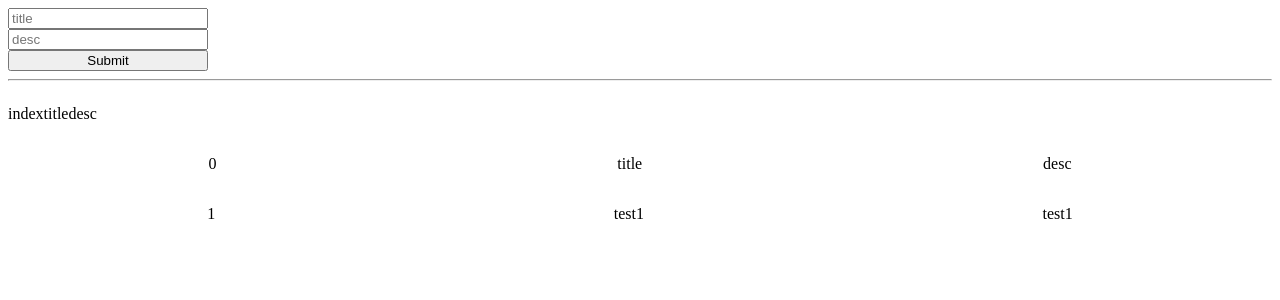
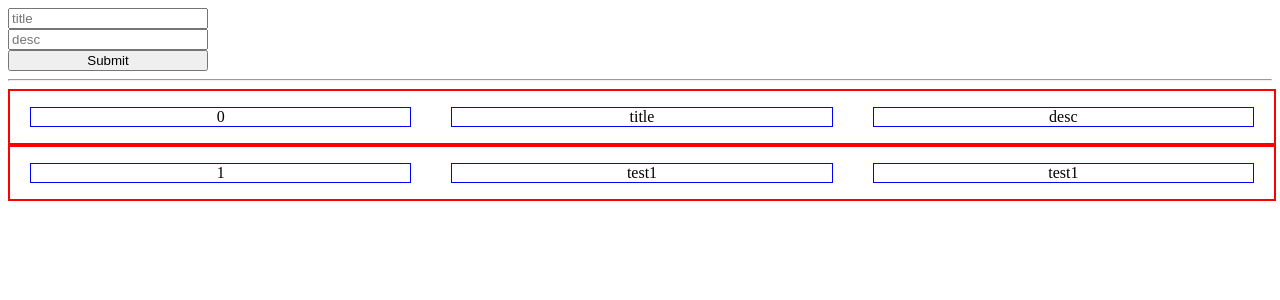
Before and after one commit to bora001/react_practice, a React (Create React App) app: page / in a window 1280 px wide. Shown: the top 300 px of the page. Built offline with nearby package versions, Linux system fonts and the light colour scheme.

Commit message:
create Info block

```diff
--- a/src/App.js
+++ b/src/App.js
@@ -8,13 +8,25 @@ function App() {
     title: "",
     desc: "",
   });
+  const [Info, setInfo] = useState([
+    { id: 0, title: "title", desc: "desc" },
+    {
+      id: 1,
+      title: "test1",
+      desc: "test1",
+    },
+  ]);
+
+  const [currentId, setcurrentId] = useState(Info.length);
 
   const { title, desc } = InputValue;
 
   const onSubmit = (e) => {
+    let event = Object.assign({}, e);
     e.preventDefault();
     e.target.reset();
-    console.log(InputValue);
+    setInfo([...Info, { id: currentId, ...InputValue }]);
+    setcurrentId(currentId + 1);
   };
 
   const onChange = (e) => {
@@ -25,15 +37,6 @@ function App() {
     });
   };
 
-  const [Info, setInfo] = useState([
-    { id: 0, title: "title", desc: "desc" },
-    {
-      id: 1,
-      title: "test1",
-      desc: "test1",
-    },
-  ]);
-
   return (
     <div>
       <InputPage
@@ -43,11 +46,6 @@ function App() {
         onChange={onChange}
       />
       <hr />
-      <div style={{ display: "flex" }}>
-        <p>index</p>
-        <p>title</p>
-        <p>desc</p>
-      </div>
       <InfoPage info={Info} />
     </div>
   );
--- a/src/InfoPage.js
+++ b/src/InfoPage.js
@@ -7,10 +7,44 @@ function InfoPage({ info }) {
       {info &&
         info.map((content, index) => {
           return (
-            <div style={{ display: "flex", justifyContent: "space-around" }}>
-              <p>{content.id}</p>
-              <p>{content.title}</p>
-              <p>{content.desc}</p>
+            <div
+              key={index}
+              style={{
+                display: "flex",
+                justifyContent: "space-around",
+                textAlign: "center",
+                border: "2px solid red",
+                width: "100%",
+                height: "auto",
+              }}
+            >
+              <p
+                style={{
+                  width: "30%",
+                  height: "100%",
+                  border: "1px solid blue",
+                }}
+              >
+                {content.id}
+              </p>
+              <p
+                style={{
+                  width: "30%",
+                  height: "100%",
+                  border: "1px solid blue",
+                }}
+              >
+                {content.title}
+              </p>
+              <p
+                style={{
+                  width: "30%",
+                  height: "100%",
+                  border: "1px solid blue",
+                }}
+              >
+                {content.desc}
+              </p>
             </div>
           );
         })}
```
